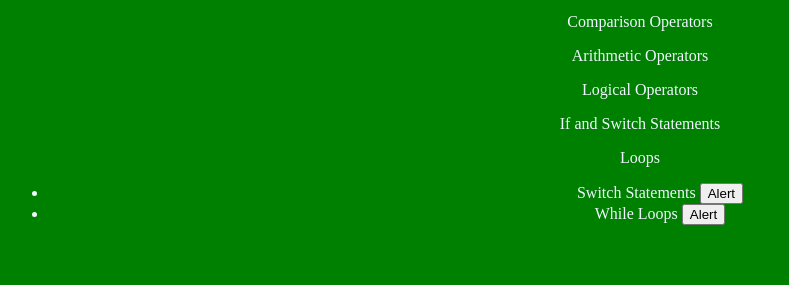
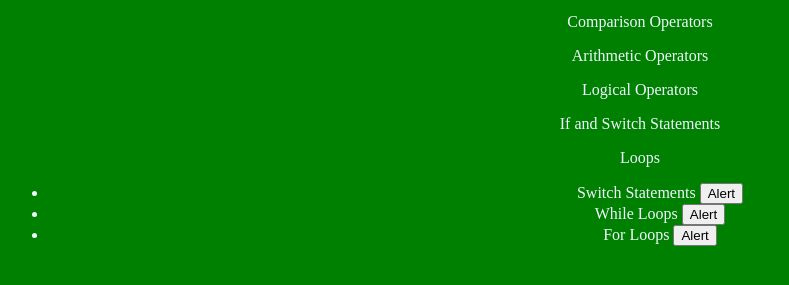
Before and after one commit to Rekoyah/Module2Review, a plain HTML site: page index.html in a window 1280 px wide. Shown: the part 101-386 px from the top of the page, without its empty margins (0-789 px from the left). Drawn offline with Linux system fonts and the light colour scheme.

Commit message:
added for loops to practice list

```diff
--- a/index.html
+++ b/index.html
@@ -20,8 +20,9 @@
         <p>Loops</p>
 
         <ul>
-            <li>Switch Statements <button onclick= 'alert("Caution, need help!")'>Alert</button></li>
-            <li>While Loops <button onclick='alert("Caution, need help!")'>Alert</button></li>
+            <li>Switch Statements <button onclick= 'alert("Caution, need help with this topic!")'>Alert</button></li>
+            <li>While Loops <button onclick='alert("Caution, need help with this topic!")'>Alert</button></li>
+            <li>For Loops <button onclick= 'alert("Caution, need help with this topic!")'>Alert</button></li>
         </ul>
     </body>
 </html>
```
